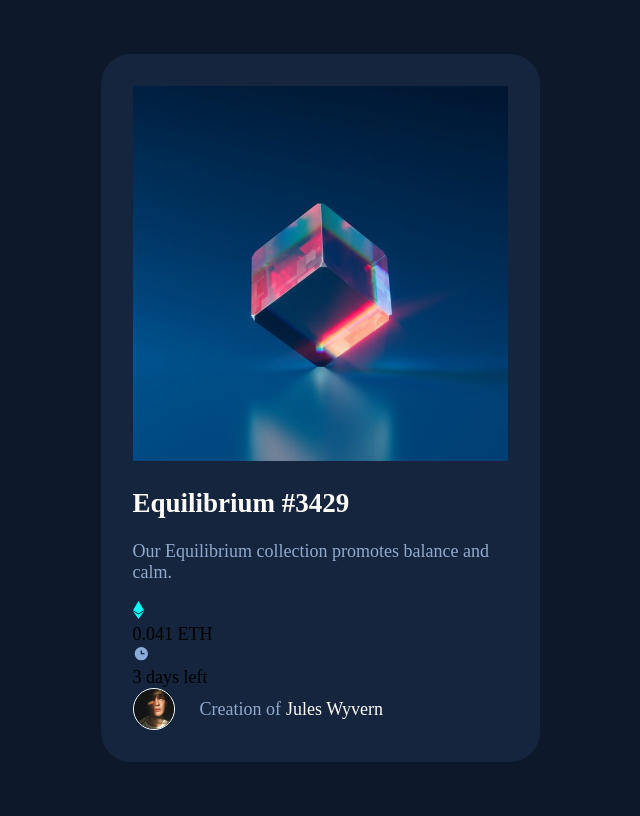
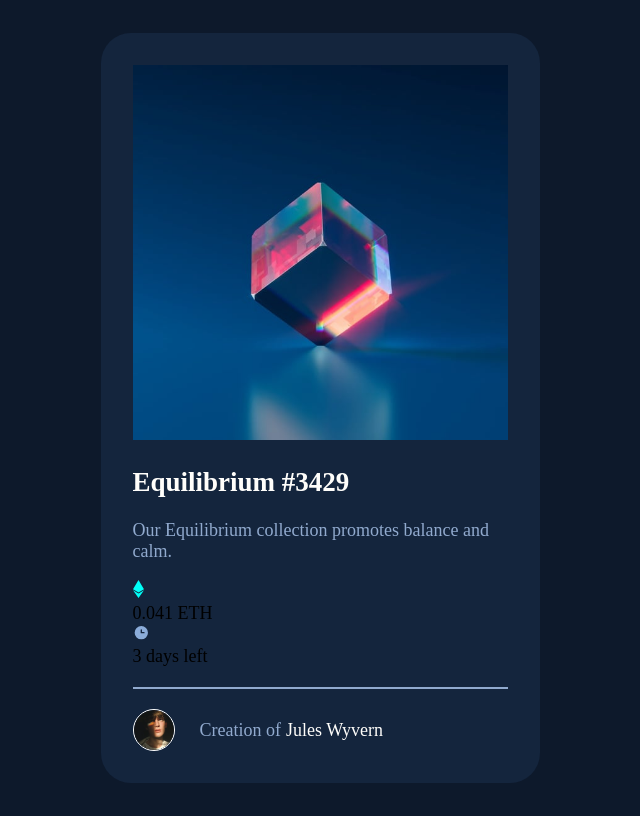
Before and after one commit to dnlslcd/nft-preview-card-component-main, a plain HTML site: page index.html in a window 1280 px wide. Shown: the whole page, without its empty margins (320-960 px from the left). Drawn offline with Linux system fonts and the light colour scheme.

Commit message:
border creado

```diff
--- a/index.html
+++ b/index.html
@@ -26,6 +26,7 @@
           <div class="details-text">3 days left</div>
         </div>
       </section>
+      <div class="border"></div>
       <section class="creator">
           <img src="images/image-avatar.png" alt="avatar"
         class="creator-avatar"/>
--- a/styles.css
+++ b/styles.css
@@ -23,7 +23,8 @@ main {
 }
 
 .description-text {
-    color: #91AACE
+    color: #91AACE;
+
 }
 
 .creator {
@@ -50,3 +51,9 @@ main {
 .creator-name {
     color: #FFFEFB
 }
+
+.border {
+    border: 0.5px solid #91AACE;
+    margin-top: 20px;
+    margin-bottom: 20px;
+}
```
